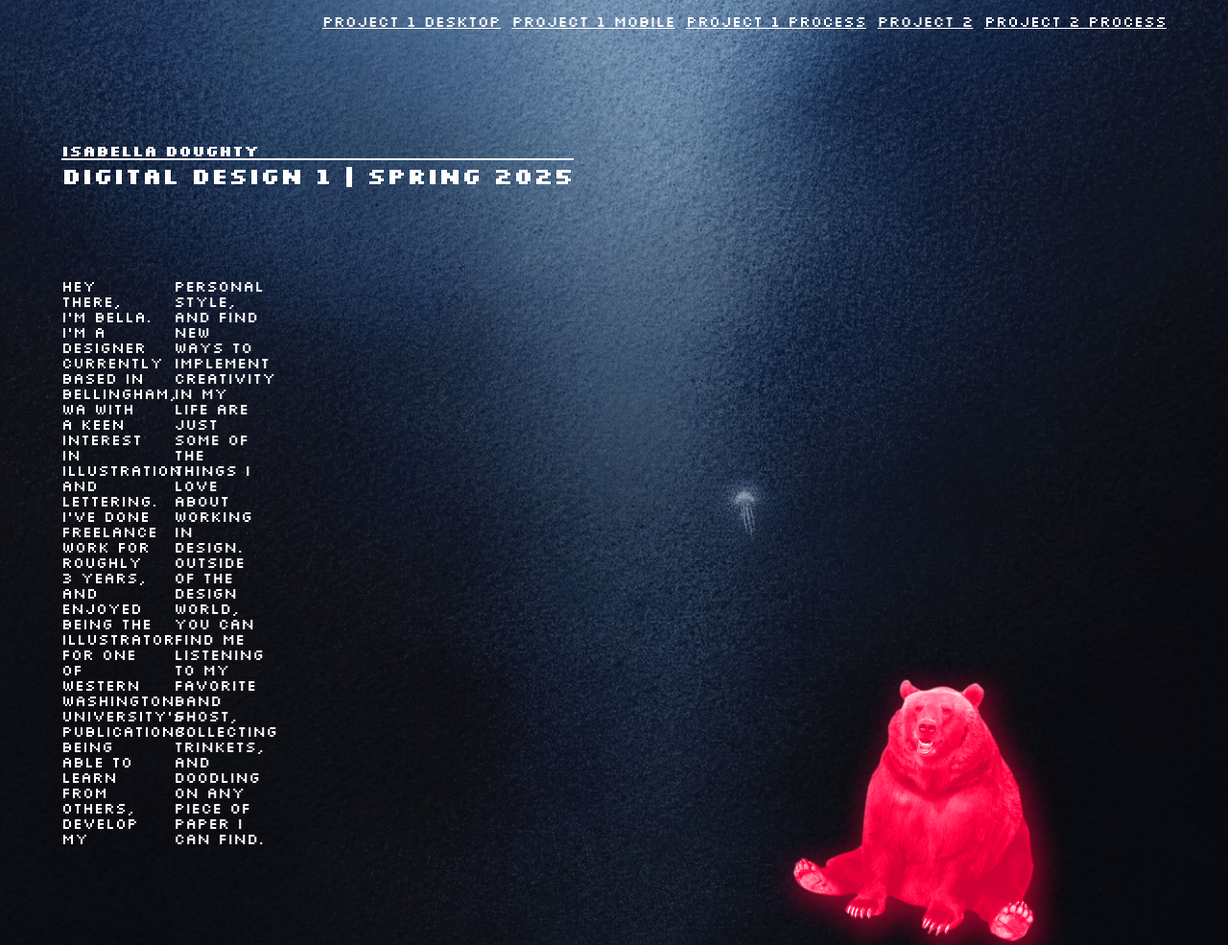
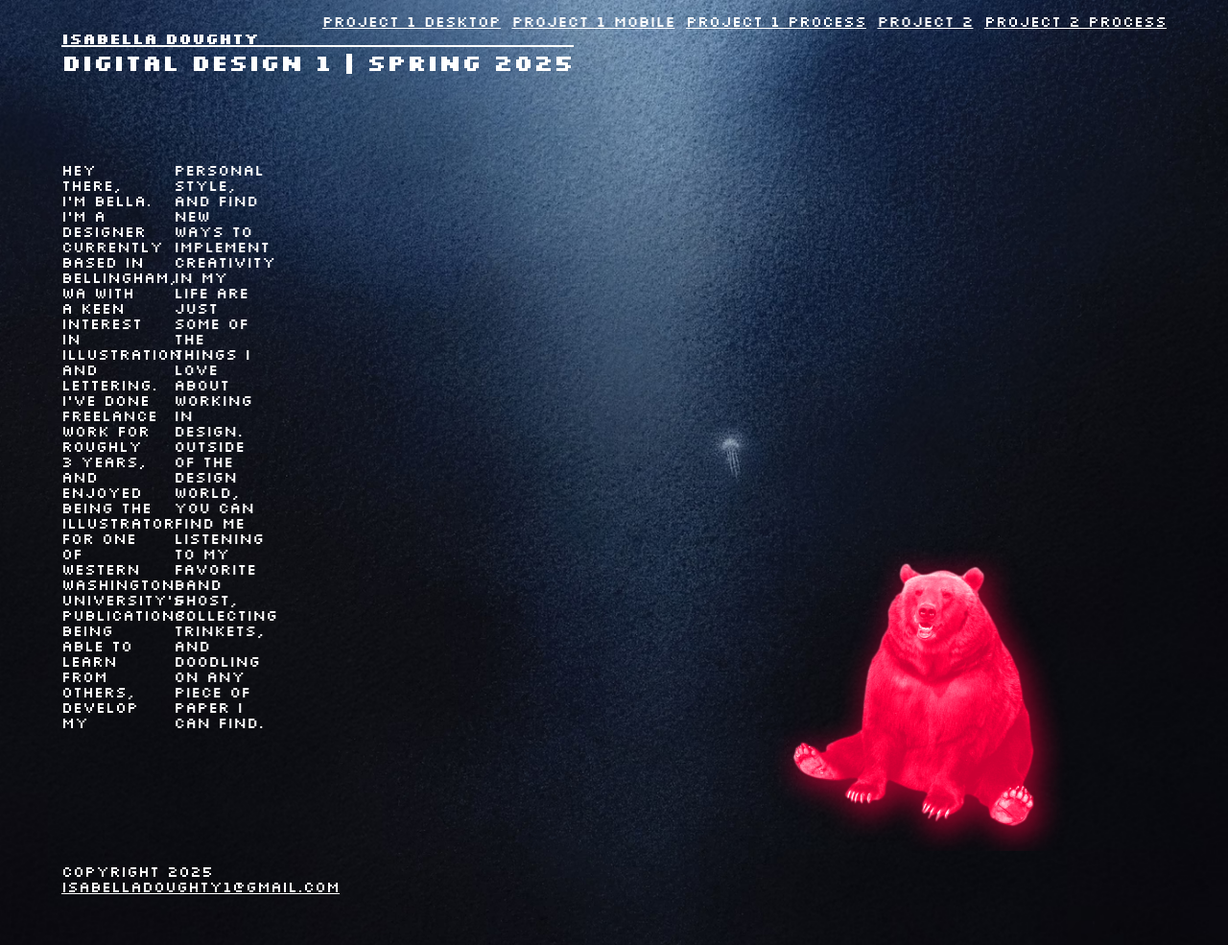
Before and after one commit to bella8012/bella8012.github.io, a plain HTML site: page index.html in a window 1280 px wide. Shown: the top 985 px of the page at 96% size. Drawn offline with Linux system fonts and the light colour scheme.

Commit message:
Update stylesheet.css

```diff
--- a/stylesheet.css
+++ b/stylesheet.css
@@ -73,12 +73,14 @@ html {
 header {
     width: 100%;
     margin: auto;
-    padding-top: 10%;
+    padding-top: 0%;
     padding-bottom: 8%;
     position: relative;
     float: left;
     display: inline;
+    line-height: 1;
 }
+
 
 #container {
     width: 80%;
@@ -141,6 +143,7 @@ h1 {
 
 
 h2 {
+    padding-top: 0.5%;
     font-size: 1.5em;
     color: #ffffff;
     text-decoration: overline;
```
